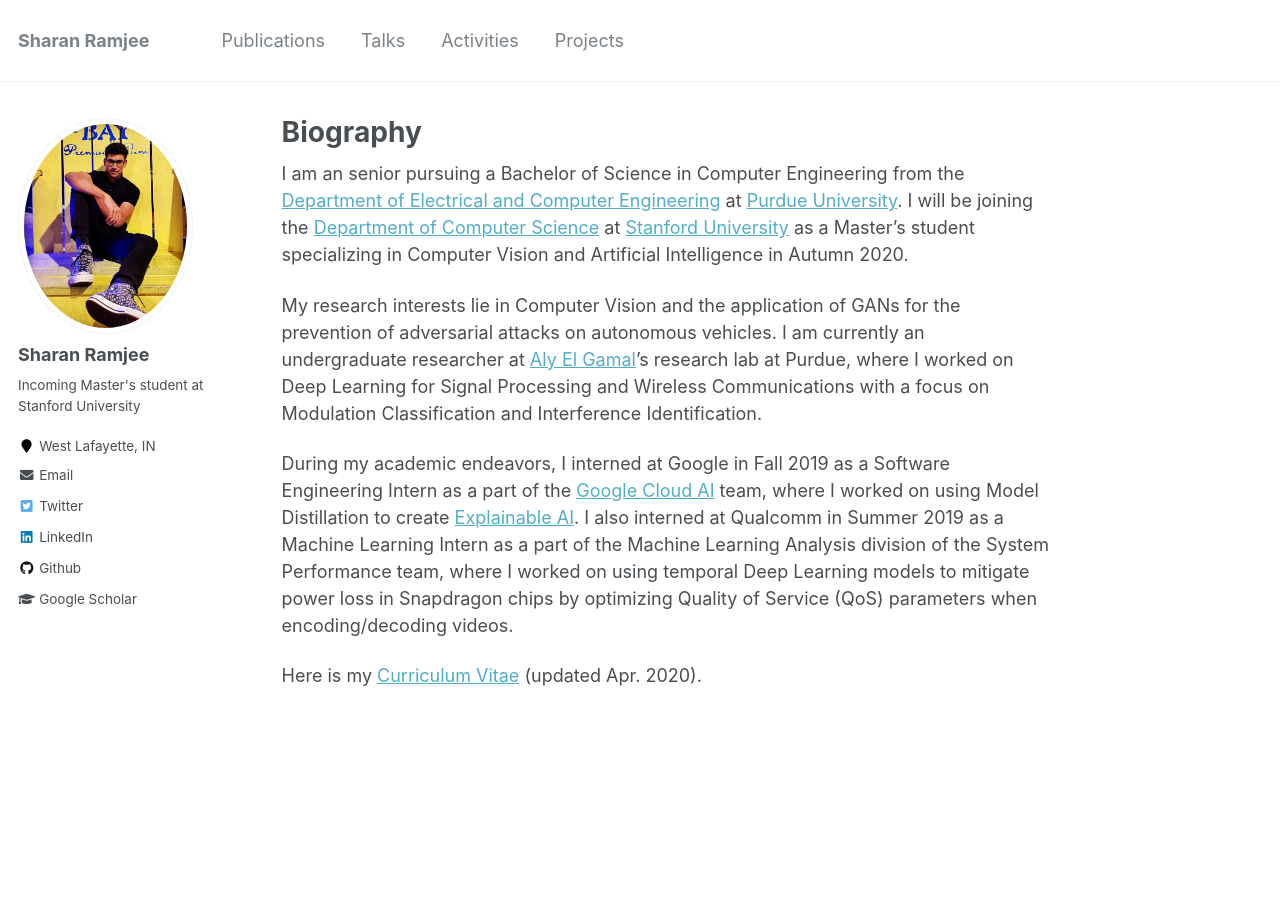
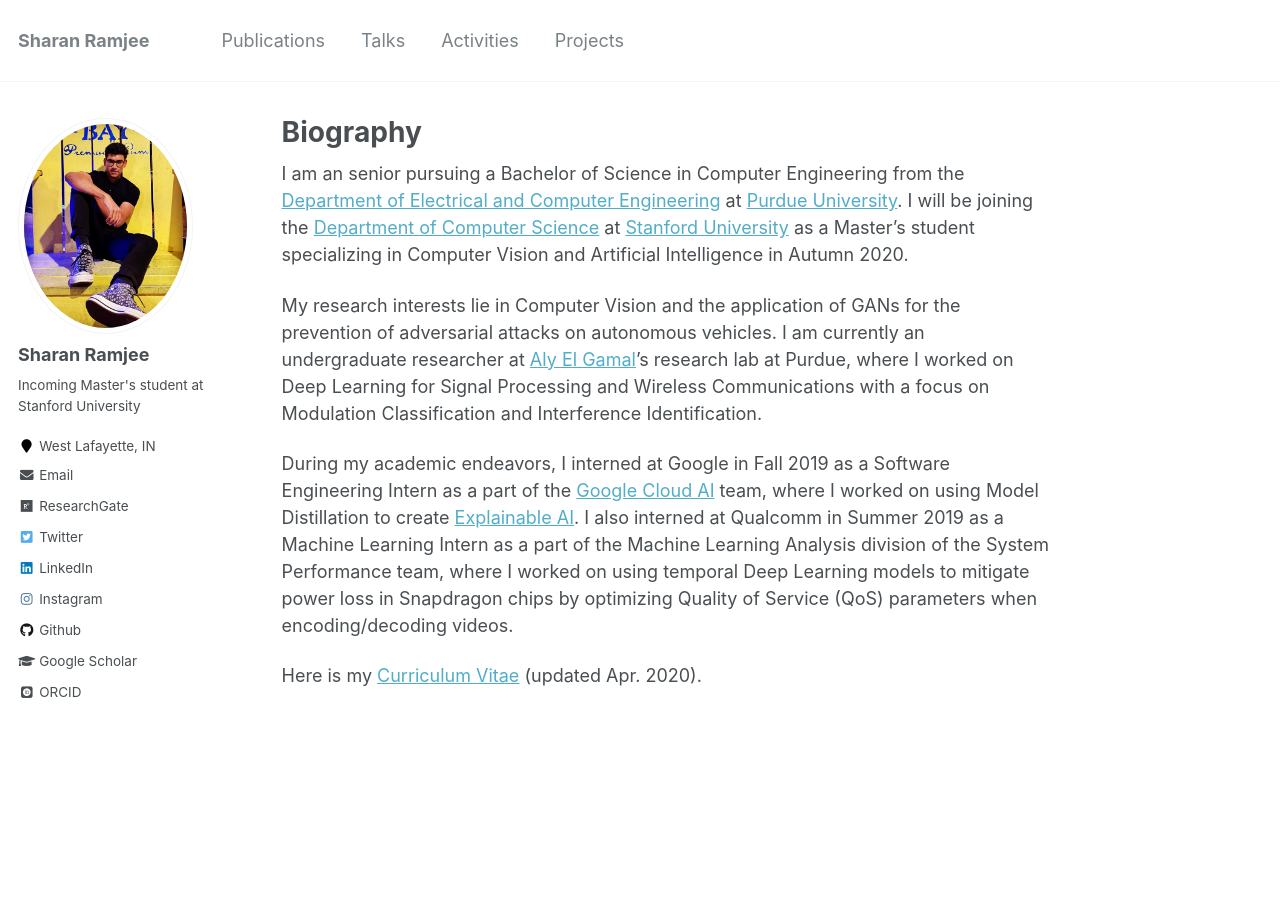
Before and after one commit to sharanramjee/sharanramjee.github.io, a Jekyll site: the page built from _pages/about.md, in a window 1280 px wide. Built offline with Jekyll 4.4.1, drawn with Linux system fonts in a browser that asks for light colours; some web fonts are replaced; some of the changed lines change nothing that is shown.

Commit message:
Updated links

```diff
--- a/_config.yml
+++ b/_config.yml
@@ -88,7 +88,7 @@ author:
   pubmed           :
   googlescholar    : "https://scholar.google.com/citations?user=QYNYHEMAAAAJ&hl=en"
   email            : "sramjee@stanford.edu"
-  researchgate     :
+  researchgate     : "Sharan_Ramjee"
   uri              :
   bitbucket        :
   codepen          :
@@ -99,11 +99,11 @@ author:
   github           : "sharanramjee"
   google_plus      :
   keybase          :
-  instagram        :
+  instagram        : "sharanramjee"
   impactstory      :
   lastfm           :
   linkedin         : "sharanramjee"
-  orcid            :
+  orcid            : "0000-0002-1193-391X"
   pinterest        :
   soundcloud       :
   stackoverflow    :
```
Also changed, not shown: 1 other file.
